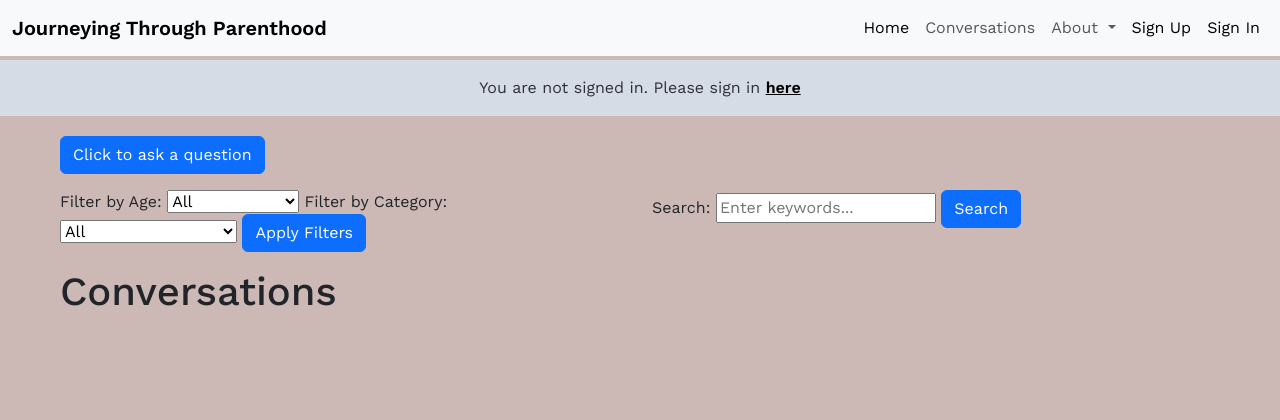
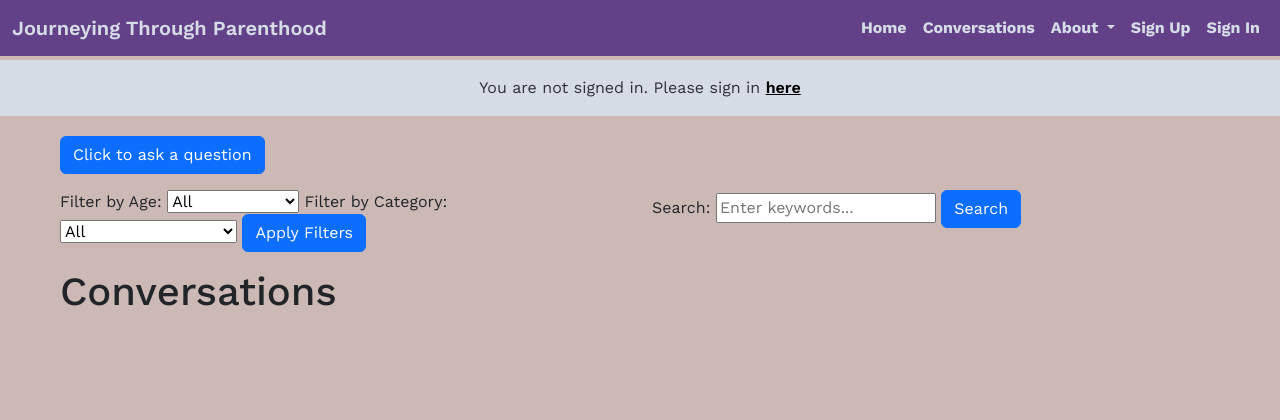
Before and after one commit to Monicaular/parentig-forum, a Django app: page /posts/ in a window 1280 px wide. Shown: the top 420 px of the page. Run offline with Django 4.2, Linux system fonts and the light colour scheme; data that the repository does not hold is empty; some libraries are stand-ins or nearby versions.

Commit message:
Update navbar styling

```diff
--- a/forum/settings.py
+++ b/forum/settings.py
@@ -16,7 +16,7 @@ TEMPLATES_DIR = os.path.join(BASE_DIR, 'templates')
 SECRET_KEY = os.environ.get("SECRET_KEY")
 
 # SECURITY WARNING: don't run with debug turned on in production!
-DEBUG = True
+DEBUG = False
 
 ALLOWED_HOSTS = ['8000-monicaular-parentigforu-fxdh8yory1r.ws-eu110.gitpod.io',
                 '.herokuapp.com']
--- a/static/css/style.css
+++ b/static/css/style.css
@@ -15,6 +15,24 @@ a {
 
 .navbar-brand {
     font-weight: 600;
+    color:#D5DCE6ff;
+}
+
+.navbar {
+    background-color: #634189ff;
+}
+
+.navbar .navbar-nav .nav-link {
+    color: #D5DCE6ff;
+    font-weight: bold;
+}
+
+.navbar-nav .nav-link:hover {
+    color:#D87C3Cff;
+}
+
+.dropdown-item:hover {
+    background-color: #D87C3Cff;
 }
 
 /* Styling the homepage*/
--- a/templates/base.html
+++ b/templates/base.html
@@ -44,7 +44,7 @@
 <body>
 
   <!--Navigation Bar-->
-  <nav class="navbar navbar-expand-lg bg-body-tertiary fixed-top">
+  <nav class="navbar navbar-expand-lg fixed-top">
     <div class="container-fluid">
       <a class="navbar-brand" href="{% url 'home' %}">Journeying Through Parenthood</a>
       <button class="navbar-toggler" type="button" data-bs-toggle="collapse" data-bs-target="#navbarSupportedContent"
```
